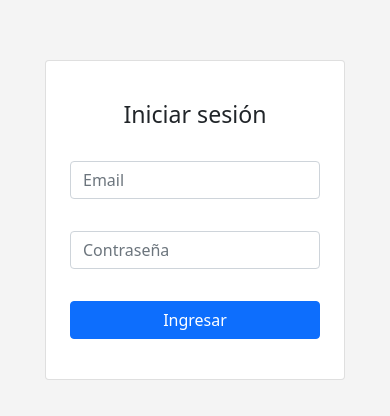
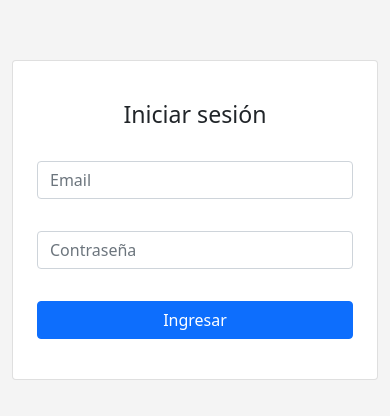
Before and after one commit to DeepSantinity/login-bootstrap-local, a plain HTML site: page index.html in a window 390 px wide. Shown: the part 202-618 px from the top of the page. Drawn offline with Linux system fonts and the light colour scheme.

Commit message:
Login responsive ajustado

```diff
--- a/index.html
+++ b/index.html
@@ -11,7 +11,7 @@
 <body>
 
     <div class="container d-flex justify-content-center align-items-center vh-100">
-        <div class="card p-4" style="width: 300px;">
+        <div class="card p-4 w-100" style="max-width: 400px;">
             <h3 class="text-center mb-3 mt-3">Iniciar sesión</h3>
             <input type="email" class="form-control mb-3 mt-3" placeholder="Email">
             <input type="password" class="form-control mb-3 mt-3" placeholder="Contraseña">
```
